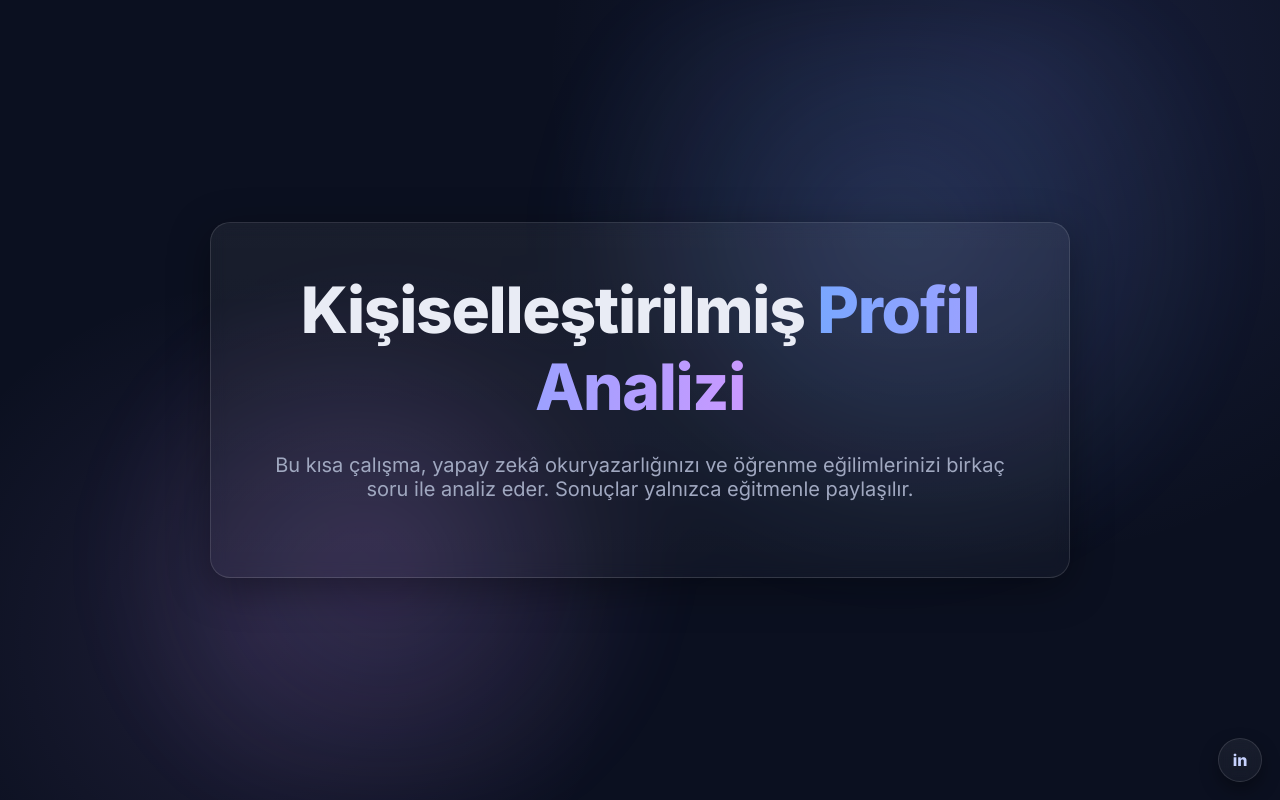
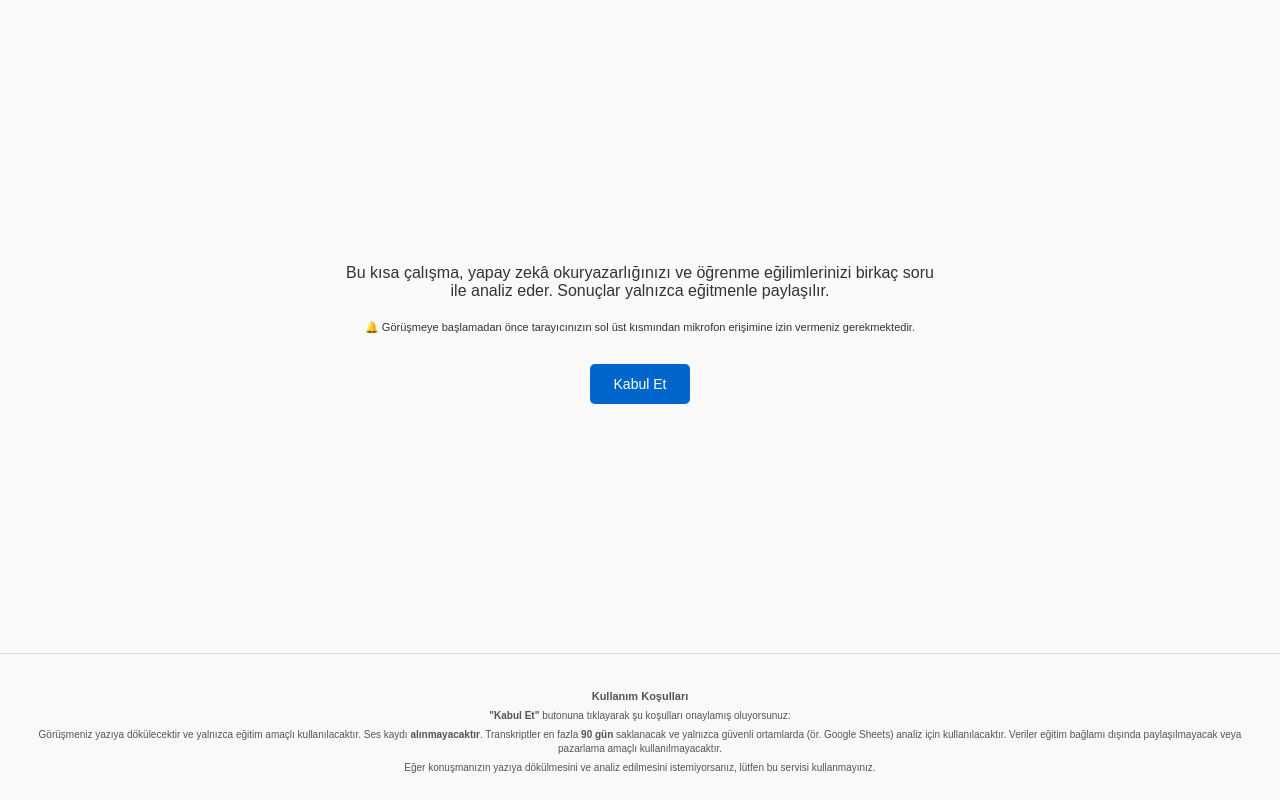
Before and after one commit to nefisebora/oice-agent-site, a plain HTML site: page index.html in a window 1280 px wide. Drawn offline with Linux system fonts and the light colour scheme; a script that the page names is missing.

Commit message:
index.html

```diff
--- a/index.html
+++ b/index.html
@@ -1,103 +1,104 @@
 <!DOCTYPE html>
 <html lang="tr">
 <head>
-  <meta charset="utf-8"/>
-  <meta name="viewport" content="width=device-width, initial-scale=1"/>
-  <title>Kişiselleştirilmiş Profil Analizi</title>
-
-  <!-- Minimal, temiz font -->
-  <link href="https://fonts.googleapis.com/css2?family=Inter:wght@400;600;800&display=swap" rel="stylesheet">
-  <script src="https://unpkg.com/@elevenlabs/convai-widget-embed" async type="text/javascript"></script>
-
+  <meta charset="UTF-8">
+  <meta name="viewport" content="width=device-width, initial-scale=1.0">
+  <title>Profil Görüşmesi</title>
   <style>
-    :root{
-      --bg: #0b1020;           /* koyu arka plan */
-      --fg: #e9ecf5;           /* açık metin */
-      --muted:#a0a8c0;         /* ikincil metin */
-      --glass: rgba(255,255,255,.06);
-      --stroke: rgba(255,255,255,.12);
-      --grad1:#79a7ff;         /* vurgu degrade */
-      --grad2:#c999ff;
-    }
-    *{box-sizing:border-box}
-    html,body{height:100%}
-    body{
-      margin:0; font-family: Inter, ui-sans-serif, system-ui, -apple-system, "Segoe UI", Roboto, Arial;
-      background: radial-gradient(1200px 1200px at 80% 10%, rgba(124,140,255,.12), transparent 40%),
-                  radial-gradient(900px 900px at 20% 80%, rgba(201,153,255,.10), transparent 40%),
-                  var(--bg);
-      color: var(--fg);
-      display:flex; align-items:center; justify-content:center;
-      -webkit-font-smoothing: antialiased;  text-rendering: optimizeLegibility;
+    body {
+      font-family: Arial, sans-serif;
+      background-color: #fafafa;
+      color: #333;
+      margin: 0;
+      padding: 0;
+      display: flex;
+      flex-direction: column;
+      min-height: 100vh;
     }
 
-    .blob{
-      position: fixed; inset: 0; pointer-events:none; z-index:0;
-      background:
-        radial-gradient(600px 600px at 70% 30%, rgba(121,167,255,.20), transparent 60%),
-        radial-gradient(500px 500px at 30% 70%, rgba(201,153,255,.18), transparent 60%);
-      filter: blur(40px);
-      opacity:.9;
+    .container {
+      flex: 1;
+      display: flex;
+      flex-direction: column;
+      justify-content: center;
+      align-items: center;
+      text-align: center;
+      padding: 20px;
     }
 
-    .wrap{
-      z-index:1;
-      width:100%; max-width: 980px; padding: 40px 20px; margin:auto; text-align:center;
+    .description {
+      font-size: 16px;
+      max-width: 600px;
+      margin-bottom: 10px;
     }
 
-    .card{
-      margin: 0 auto; padding: 48px 32px; max-width: 860px;
-      background: linear-gradient( to bottom, rgba(255,255,255,.06), rgba(255,255,255,.03) );
-      border: 1px solid var(--stroke);
-      border-radius: 20px;
-      backdrop-filter: blur(8px);
-      box-shadow: 0 10px 40px rgba(0,0,0,.35);
-      animation: rise .6s ease both;
+    .mic-warning {
+      font-size: 11px; /* açıklamadan 5 punto daha küçük */
+      color: #333;
+      margin-bottom: 30px;
     }
 
-    h1{
-      margin:0 0 28px;
-      font-size: clamp(2.2rem, 4vw + 1rem, 4rem);
-      letter-spacing:-0.02em;
-    }
-    .grad{
-      background: linear-gradient(90deg, var(--grad1), var(--grad2));
-      -webkit-background-clip:text; background-clip:text; color:transparent;
+    .button {
+      background-color: #0066cc;
+      color: #fff;
+      border: none;
+      padding: 12px 24px;
+      font-size: 14px;
+      border-radius: 5px;
+      cursor: pointer;
     }
 
-    p.sub{
-      margin:0 auto 28px; max-width: 760px;
-      font-size: clamp(1rem, .9rem + .5vw, 1.25rem);
-      color: var(--muted);
+    .button:hover {
+      background-color: #005bb5;
     }
 
-    @keyframes rise{ from{opacity:0; transform: translateY(10px)} to{opacity:1; transform:none} }
+    footer.terms {
+      font-size: 10px;
+      color: #555;
+      text-align: center;
+      line-height: 1.4;
+      padding: 20px;
+      border-top: 1px solid #ddd;
+      background-color: #f9f9f9;
+      margin-top: auto; /* sayfanın en altına iter */
+    }
 
-    .fab{
-      position: fixed; right:18px; bottom:18px; z-index:5;
-      width:44px; height:44px; border-radius:999px; display:grid; place-items:center;
-      background: linear-gradient(180deg, var(--glass), rgba(255,255,255,.04));
-      border:1px solid var(--stroke);
-      color:#c7d2fe; text-decoration:none; font-weight:700;
-      box-shadow: 0 8px 18px rgba(0,0,0,.35);
-      transition: transform .2s ease; backdrop-filter: blur(8px);
+    footer.terms h4 {
+      font-size: 11px;
+      margin-bottom: 5px;
     }
-    .fab:hover{ transform: translateY(-2px) }
+
+    footer.terms p {
+      margin: 5px 0;
+    }
   </style>
 </head>
 <body>
-  <div class="blob" aria-hidden="true"></div>
-  <main class="wrap">
-    <section class="card">
-      <h1>Kişiselleştirilmiş <span class="grad">Profil Analizi</span></h1>
-      <p class="sub">
-        Bu kısa çalışma, yapay zekâ okuryazarlığınızı ve öğrenme eğilimlerinizi birkaç soru ile analiz eder.
-        Sonuçlar yalnızca eğitmenle paylaşılır.
-      </p>
-    </section>
-  </main>
-<elevenlabs-convai agent-id="agent_4001k3ed12paf7b9vtfkf3w6ypt8"></elevenlabs-convai><script src="https://unpkg.com/@elevenlabs/convai-widget-embed" async type="text/javascript"></script>
+  <div class="container">
+    <p class="description">
+      Bu kısa çalışma, yapay zekâ okuryazarlığınızı ve öğrenme eğilimlerinizi birkaç soru ile analiz eder.
+      Sonuçlar yalnızca eğitmenle paylaşılır.
+    </p>
 
-  <a class="fab" href="https://www.linkedin.com/in/nefisebora/" target="_blank" rel="noopener" aria-label="LinkedIn">in</a>
+    <p class="mic-warning">
+      🔔 Görüşmeye başlamadan önce tarayıcınızın sol üst kısmından mikrofon erişimine izin vermeniz gerekmektedir.
+    </p>
+
+    <button class="button">Kabul Et</button>
+  </div>
+
+  <footer class="terms">
+    <h4>Kullanım Koşulları</h4>
+    <p><strong>"Kabul Et"</strong> butonuna tıklayarak şu koşulları onaylamış oluyorsunuz:</p>
+    <p>
+      Görüşmeniz yazıya dökülecektir ve yalnızca eğitim amaçlı kullanılacaktır.
+      Ses kaydı <strong>alınmayacaktır</strong>. Transkriptler en fazla
+      <strong>90 gün</strong> saklanacak ve yalnızca güvenli ortamlarda (ör. Google Sheets) analiz için kullanılacaktır.
+      Veriler eğitim bağlamı dışında paylaşılmayacak veya pazarlama amaçlı kullanılmayacaktır.
+    </p>
+    <p>
+      Eğer konuşmanızın yazıya dökülmesini ve analiz edilmesini istemiyorsanız, lütfen bu servisi kullanmayınız.
+    </p>
+  </footer>
 </body>
 </html>
```
